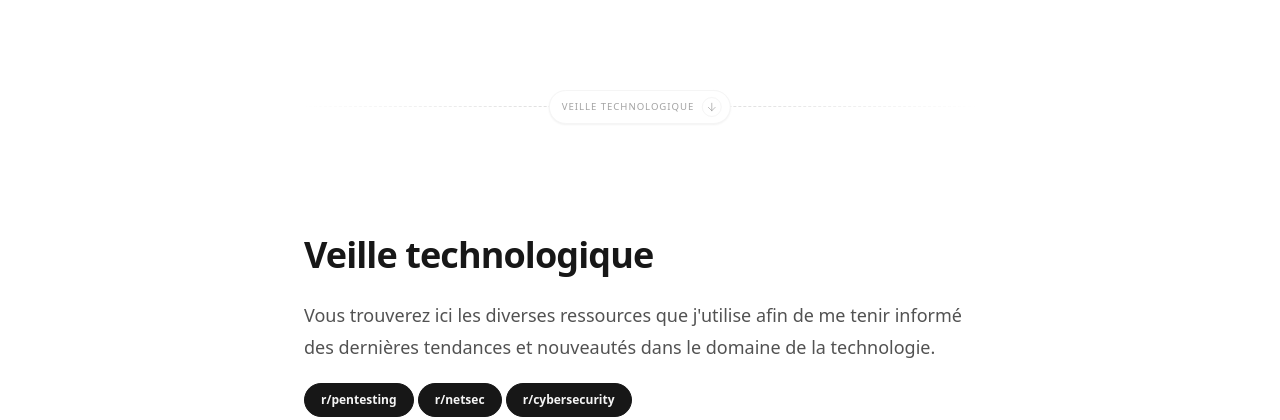
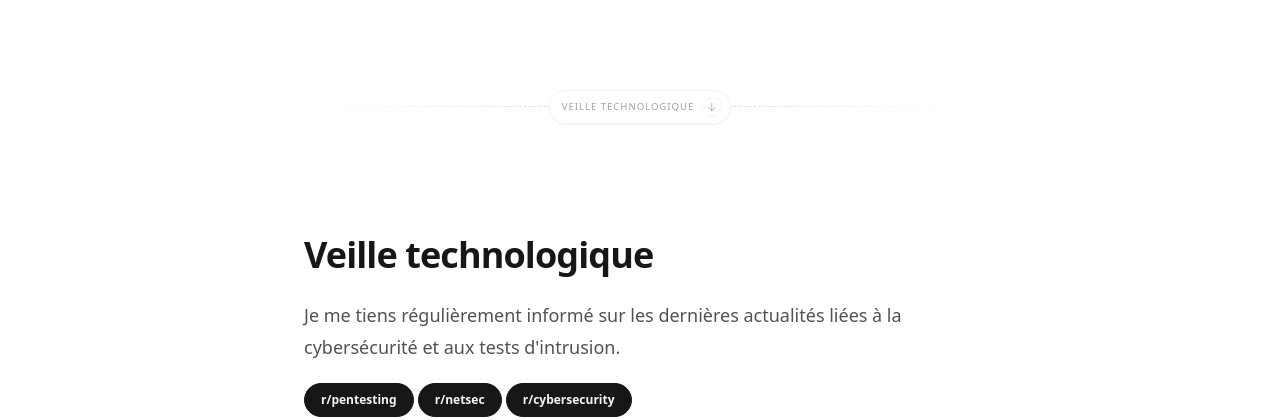
Before and after one commit to teddy-sio-slam/Portfolio, an Astro site: page /projects in a window 1280 px wide. Shown: the part 532-952 px from the top of the page. Built offline with nearby package versions, Linux system fonts and the light colour scheme; Astro itself is replaced by a stand-in of ours.

Commit message:
project.astro : modif veille technologique

```diff
--- a/src/pages/projects.astro
+++ b/src/pages/projects.astro
@@ -33,8 +33,7 @@ import Separator from "../components/home/separator.astro";
     <Separator text="Veille technologique" />
     <PageHeading
       title="Veille technologique"
-      description="Vous trouverez ici les diverses ressources que j'utilise afin de me tenir informé des dernières tendances et nouveautés dans le domaine de la technologie."
-      />
+      description="Je me tiens régulièrement informé sur les dernières actualités liées à la cybersécurité et aux tests d'intrusion."/>
       <Button text="r/pentesting" link="https://www.reddit.com/r/Pentesting/" />
       <Button text="r/netsec" link="https://www.reddit.com/r/netsec/" />
       <Button text="r/cybersecurity" link="https://www.reddit.com/r/cybersecurity/" />
```
